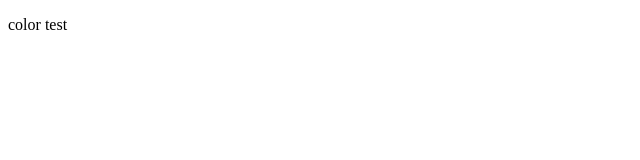
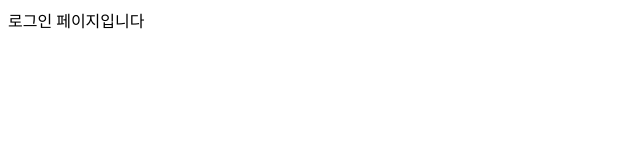
Before and after one commit to JustKode/colorfully-react, a React (Create React App) app in the folder frontend/: page / in a window 1280 px wide. Shown: the top 160 px of the page, without its empty margins (0-640 px from the left). Built offline with nearby package versions, Linux system fonts and the light colour scheme.

Commit message:
feat: test page 초기 구성 세팅

```diff
--- a/frontend/package.json
+++ b/frontend/package.json
@@ -9,6 +9,7 @@
     "axios": "^0.26.1",
     "react": "^18.0.0",
     "react-dom": "^18.0.0",
+    "react-router-dom": "5.3.0",
     "react-scripts": "5.0.0",
     "styled-components": "^5.3.5",
     "web-vitals": "^2.1.4"
--- a/frontend/src/App.js
+++ b/frontend/src/App.js
@@ -1,9 +1,11 @@
 import React from 'react';
+import { Route } from 'react-router-dom';
+import LonginPage from './pages/LoginPage';
 
 function App() {
   return (
     <div>
-      <p>color test</p>
+      <Route component={LonginPage} path="/" exact />
     </div>
   );
 }
--- /dev/null
+++ b/frontend/src/components/LoginComponent.js
@@ -0,0 +1,7 @@
+import React from 'react';
+
+function LoginComponent() {
+  return <div>로그인 페이지입니다</div>;
+}
+
+export default LoginComponent;
--- /dev/null
+++ b/frontend/src/containers/LoginContainer.js
@@ -0,0 +1,8 @@
+import React from 'react';
+import LoginComponent from '../components/LoginComponent';
+
+function LoginContainer() {
+  return <LoginComponent />;
+}
+
+export default LoginContainer;
--- a/frontend/src/index.js
+++ b/frontend/src/index.js
@@ -1,10 +1,11 @@
 import React from 'react';
 import ReactDOM from 'react-dom';
+import { BrowserRouter } from 'react-router-dom';
 import App from './App';
 
 ReactDOM.render(
-  <React.StrictMode>
+  <BrowserRouter>
     <App />
-  </React.StrictMode>,
+  </BrowserRouter>,
   document.getElementById('root'),
 );
--- /dev/null
+++ b/frontend/src/pages/LoginPage.js
@@ -0,0 +1,8 @@
+import React from 'react';
+import LoginContainer from '../containers/LoginContainer';
+
+function LonginPage() {
+  return <LoginContainer />;
+}
+
+export default LonginPage;
```
Also changed, not shown: frontend/.eslintrc.js, 1 other file (tests, documents, lock files or other folders).
